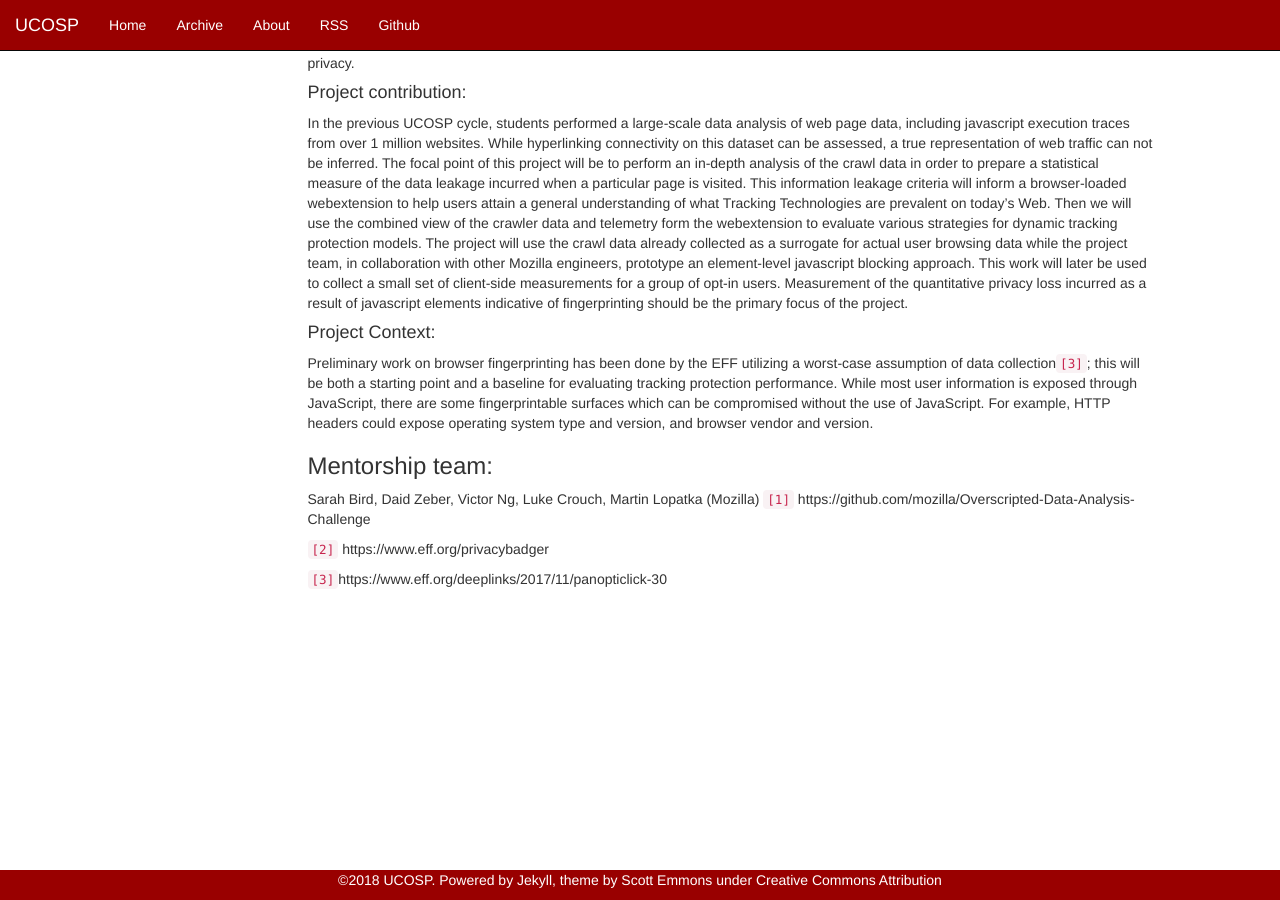
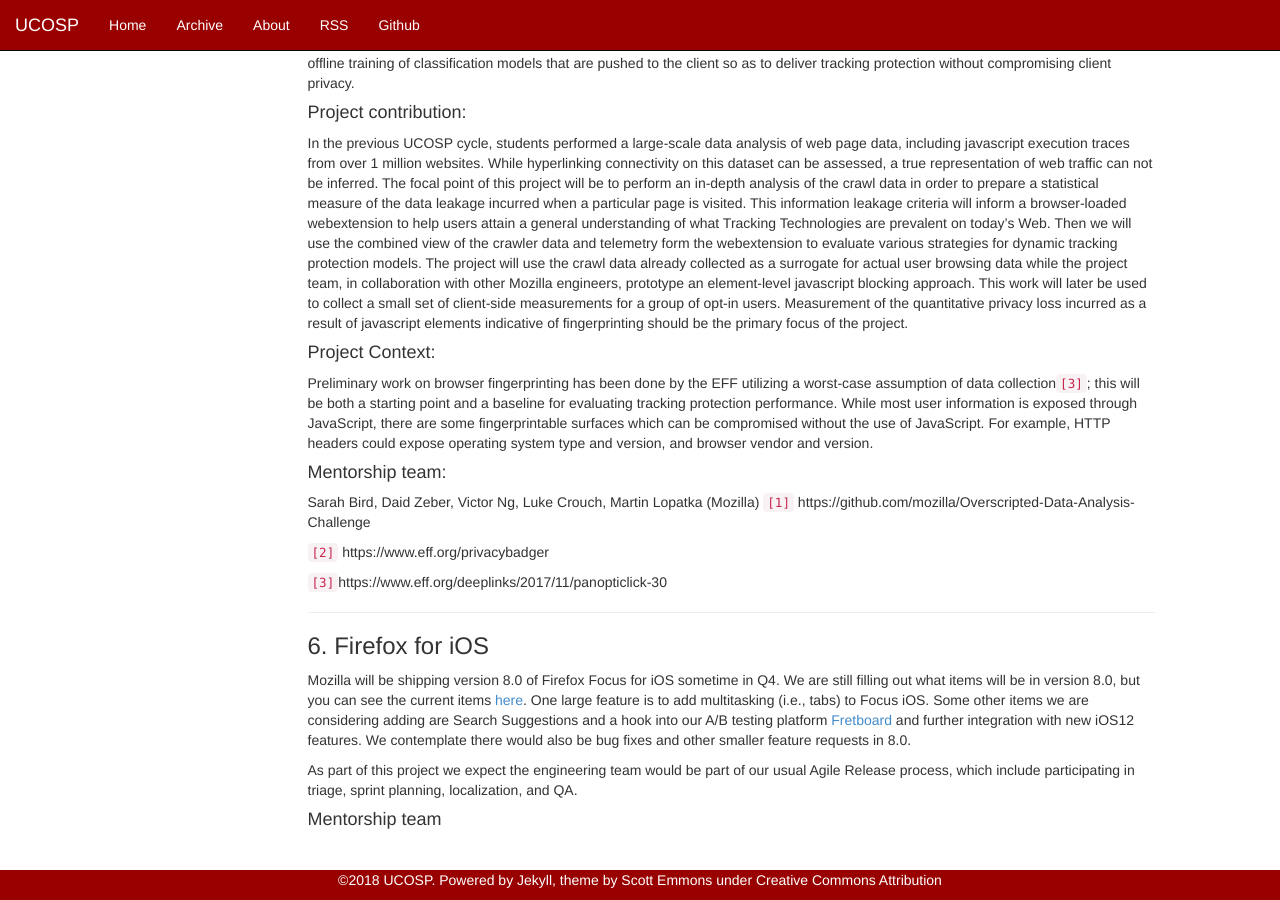
Before and after one commit to ucosp/ucosp.github.io, a Jekyll site: the page built from projects.md, in a window 1280 px wide and 900 px high, scrolled down 2976 px. Built offline with Jekyll 4.4.1, drawn with Linux system fonts in a browser that asks for light colours.

Commit message:
more additions

```diff
--- a/projects.md
+++ b/projects.md
@@ -14,6 +14,7 @@
   3. **Firefox Debugger**
   4. **Formulize**
   5. **Tracking Tecnologies on the Modern Web**
+  6. **Firefox for iOS**
 
 ---
 ### 1. Review Board
@@ -142,7 +143,7 @@
 
 
 
-### Mentorship team:
+#### Mentorship team:
 
 Sarah Bird, Daid Zeber, Victor Ng, Luke Crouch, Martin Lopatka (Mozilla)
 `[1]` https://github.com/mozilla/Overscripted-Data-Analysis-Challenge
@@ -150,3 +151,12 @@
 `[2]` https://www.eff.org/privacybadger
 
 `[3]`https://www.eff.org/deeplinks/2017/11/panopticlick-30
+
+---
+### 6. Firefox for iOS
+
+Mozilla will be shipping version 8.0 of Firefox Focus for iOS sometime in Q4. We are still filling out what items will be in version 8.0, but you can see the current items [here](https://github.com/mozilla-mobile/focus-ios/milestone/29). One large feature is to add multitasking (i.e., tabs) to Focus iOS. Some other items we are considering adding are Search Suggestions and a hook into our A/B testing platform [Fretboard](https://github.com/mozilla-mobile/android-components/blob/master/components/service/fretboard/README.md) and further integration with new iOS12 features. We contemplate there would also be bug fixes and other smaller feature requests in 8.0.
+
+As part of this project we expect the engineering team would be part of our usual Agile Release process, which include participating in triage, sprint planning, localization, and QA.
+
+#### Mentorship team
```
Also changed, not shown: _posts/2018-08-29-welcome-to-a-new-school-year.md (+1 -1 lines).
